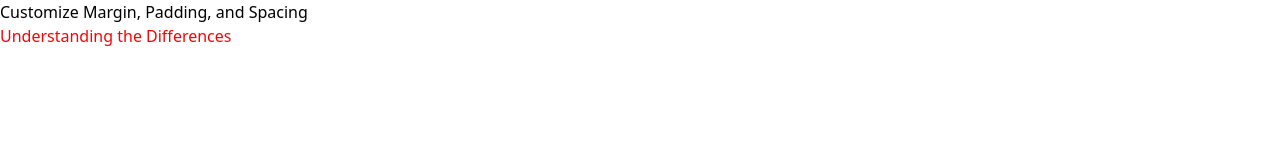
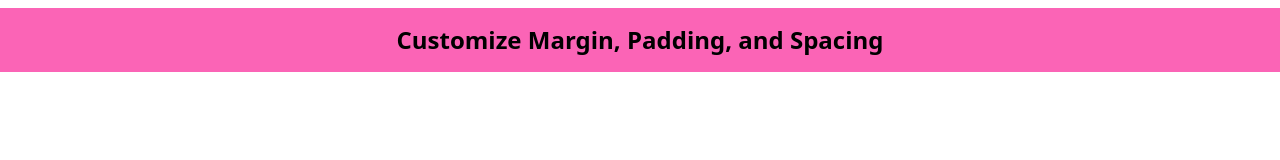
Before and after one commit to dangwal-coding/tailwind-css, a website: page spacecoust.html in a window 1280 px wide. Drawn offline with Linux system fonts and the light colour scheme.

Commit message:
Customize Margin padding and spacing

```diff
--- a/spacecoust.html
+++ b/spacecoust.html
@@ -1,13 +1,68 @@
 <!DOCTYPE html>
 <html lang="en">
+
 <head>
     <title>Customize Margin padding and spacinng</title>
     <link rel="stylesheet" href="output.css">
 </head>
-<body>
-        <h1>Customize Margin, Padding, and Spacing</h1>
-        <h2 style="color: red;">Understanding the Differences</h2>
 
+<body class="h-screen">
+    <h1 class="bg-pink-400 p-4 mt-2 mb-4 text-2xl text-center font-bold">Customize Margin, Padding, and Spacing</h1>
+    <!-- customize padding in tailwind css -->
+    <!-- <div class="bg-cyan-400 p-10">Custom padding in tailwind css</div>
+    <div class="bg-purple-400 p-1">Another custom padding</div>
+    <div class="bg-pink-400 pt-c-10">self defined Custom padding with theme variable</div>
+    <div class="bg-red-400 pb-c-10">self defined Custom padding with theme variable</div>
+    <div class="bg-blue-400 pr-c-10 text-end">self defined Custom padding with theme variable</div>
+    <div class="bg-green-400 pl-c-10">self defined Custom padding with theme variable</div>
+    <div class="bg-yellow-400 p-c-10">self defined Custom padding with theme variable</div> -->
+    <!--Margin-->
+    <!-- <div class="p-wrapper bg-amber-500">
+        <div class="bg-pink-400 mt-20">
+            hello world
+        </div>
+    </div>
+    <div class="p-wrapper bg-amber-500">
+        <div class="bg-pink-400 mb-20">
+            hello world
+        </div>
+    </div>
+    <div class="p-wrapper bg-amber-500">
+        <div class="bg-pink-400 ml-20">
+            hello world
+        </div>
+    </div>
+    <div class="p-wrapper bg-amber-500">
+        <div class="bg-pink-400 mr-20">
+            hello world
+        </div>
+    </div>
+    <div class="p-wrapper bg-amber-500">
+        <div class="bg-pink-400 m-c-10">
+            hello world
+        </div>
+    </div> -->
+    <!--height custom -->
+    <!-- <div class="bg-red-400">
+        <div class="bg-green-400 h-1">
+            hello world
+        </div>
+    </div> -->
+    <!-- <div class="bg-red-500">
+        <div class="bg-green-400 h-c-10">
+            hello world
+        </div>
+    </div> -->
+    <!-- <div class="bg-red-400 text-center flex justify-center p-1">
+        <div class="bg-green-400 h-1 w-1">
+            hello world
+        </div>
+    </div> -->
+    <!-- <div class="bg-red-400 p-1 h-100">
+        <div class="bg-green-400 size-100">
+            hello world
+        </div>
+    </div> -->
+</body>
 
-</body>
 </html>
--- a/style.css
+++ b/style.css
@@ -1,5 +1,18 @@
 @import 'tailwindcss';
-/* @theme{
-    --breakpoint-sm:700px; //break point for coustomize tailwind
-    --breakpoint-big:1300px; //break point self define (extended from tailwind)
-} */
+
+@theme {
+    /* --breakpoint-sm: 700px; */
+    /*break point for coustomize tailwind */
+    /* --breakpoint-big: 1300px; */
+    /*break point self define (extended from tailwind) */
+    /* --padding-10: 200px; */
+    /* --padding-c-10: 20px; */
+    /* --padding-wrapper: 10px;
+    --margin-20: 20px;
+    --margin-c-10: 10px;
+    --height-1:100px;
+    --width-1:100px;
+    --height-100:100%;
+    --height-c-10: 10vh;
+    --size-100: 100%; */
+}
```
Also changed, not shown: README.md, output.css, 1 other file.
